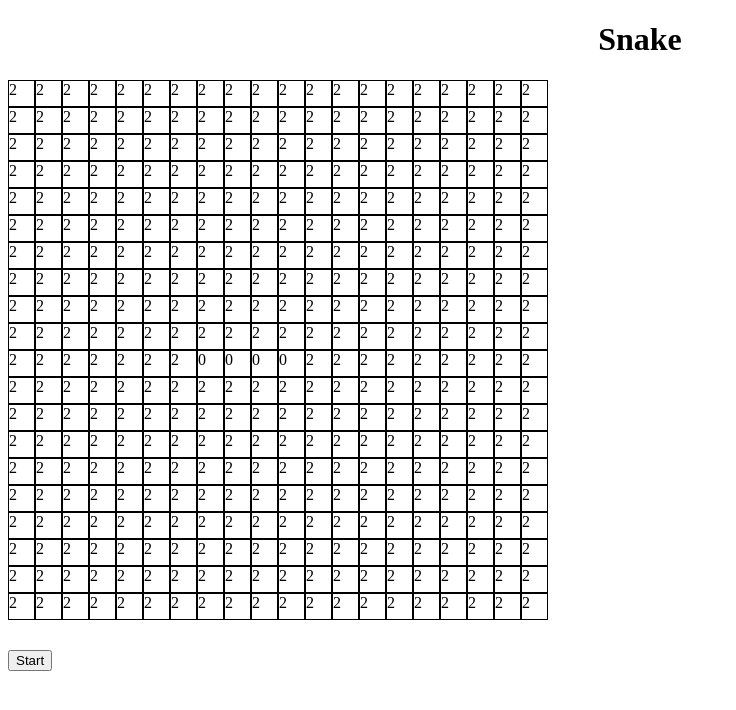
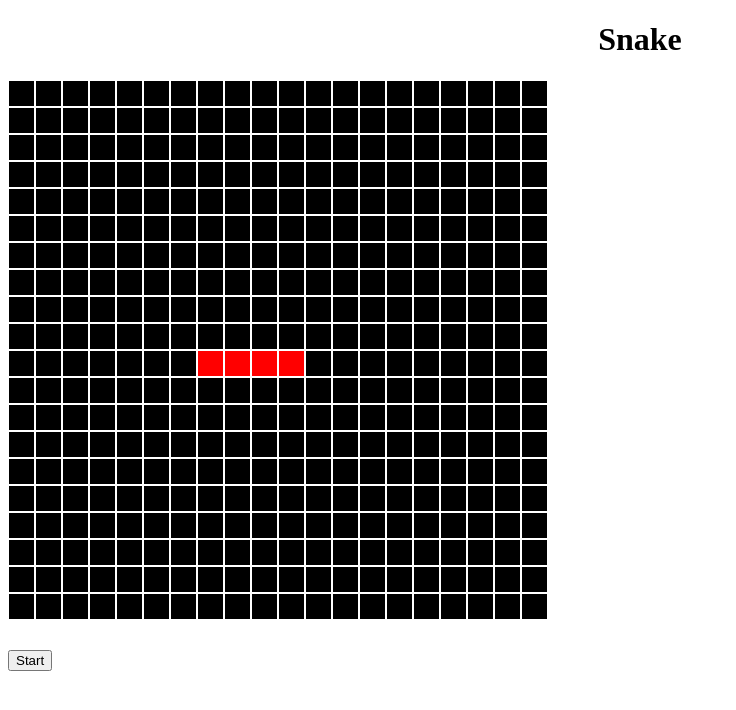
Before and after one commit to mxwnk/ng-snake, an Angular app: page / in a window 1280 px wide. Shown: the top 710 px of the page, without its empty margins (0-736 px from the left). Built offline with nearby package versions, Linux system fonts and the light colour scheme.

Commit message:
Set background color

```diff
--- a/src/app/app.component.html
+++ b/src/app/app.component.html
@@ -2,8 +2,10 @@
 
 <div class="game">
   <div class="row" *ngFor="let row of rows">
-    <div class="cell" *ngFor="let cell of row.cells" >
-      {{cell}}
+    <div class="cell" *ngFor="let cell of row.cells"
+        [class.snake]="cell === 0"
+        [class.fruit]="cell === 1"
+        [class.blank]="cell === 2">
     </div>
   </div>
 </div>
--- a/src/app/app.component.ts
+++ b/src/app/app.component.ts
@@ -21,6 +21,9 @@ export class AppComponent implements OnInit {
     this.initPlayerModel();
   }
 
+  startGame() {
+  }
+
   private initPlayerModel() {
     for (let f = 0; f  < 4; f++) {
       this.rows[10].cells[10 - f] = Cell.Snake;
--- a/src/styles.css
+++ b/src/styles.css
@@ -13,7 +13,7 @@
 }
 
 .cell{
-    border: 1px solid black;
+    border: 0.5px solid white;
     width: 25px;
     height: 25px;
 }
```
